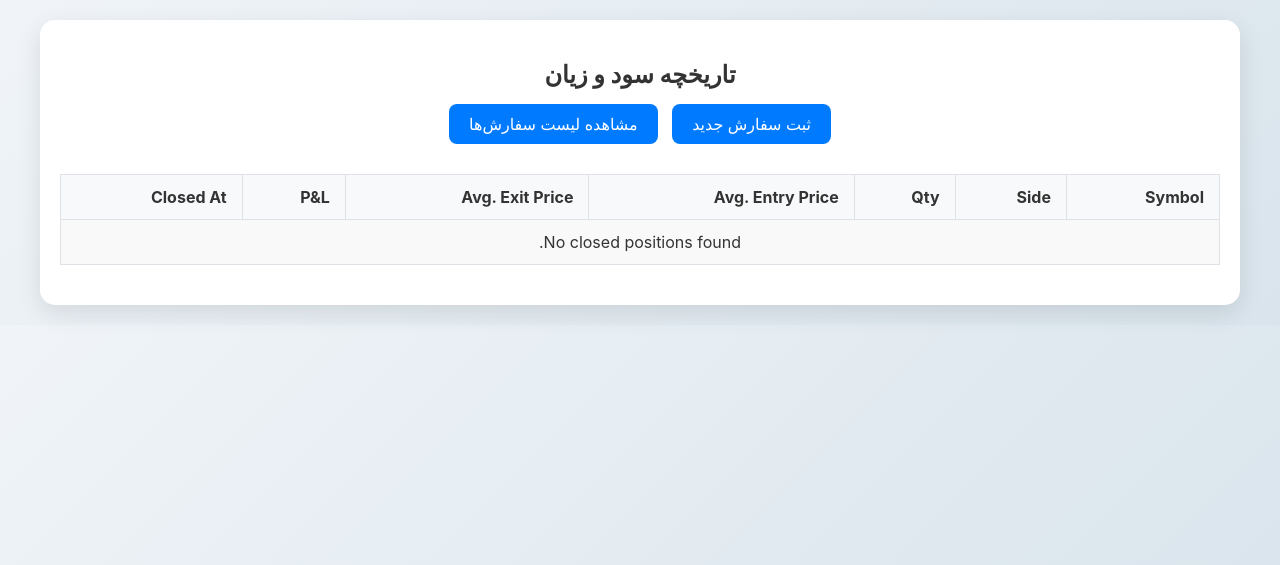
After one commit to hesssan3707/bybit, a Laravel app: template resources/views/pnl_history.blade.php in a window 1280 px wide. The commit adds this page. Shown: the top 565 px of the page. Run offline with Laravel 10, Linux system fonts and the light colour scheme; the template is opened without the code that fills it, so the values that code supplies are empty.

Commit message:
feat: Refactor P&L handling and add new order list features
This commit introduces a major refactoring of the P&L handling logic and adds several new features to the order list page.
- **Separated P&L Table:** A new `closed_positions` table has been created to store P&L history, decoupling it from the orders table.
- **New P&L History Page:** A new page has been added to display the P&L history.
- **Updated Lockout Rule:** The 1-hour lockout rule after a loss now uses the new `closed_positions` table.
- **Display Account Equity:** The total account equity is now displayed on the order list page.
- **Dynamic Action Buttons:** The action buttons on the order list are now dynamic based on the order status (Revoke, Close, Remove).
- **Manual Close Functionality:** Users can now manually close a filled order by providing a price distance.

```diff
--- a/app/Models/BybitOrders.php
+++ b/app/Models/BybitOrders.php
@@ -12,7 +12,6 @@ class BybitOrders extends Model
     protected $guarded = [];
     protected $fillable = [
         'order_id','symbol','entry_price','tp','sl','steps',
-        'expire_minutes','status','closed_at','side','amount','entry_low','entry_high',
-        'closure_price'
+        'expire_minutes','status','closed_at','side','amount','entry_low','entry_high'
     ];
 }
--- /dev/null
+++ b/resources/views/pnl_history.blade.php
@@ -0,0 +1,137 @@
+<!DOCTYPE html>
+<html lang="fa">
+<head>
+    <meta charset="UTF-8">
+    <title>تاریخچه سود و زیان</title>
+    <meta name="viewport" content="width=device-width, initial-scale=1.0">
+    <style>
+        :root {
+            --primary-color: #007bff;
+            --primary-hover: #0056b3;
+            --background-gradient-start: #f0f4f8;
+            --background-gradient-end: #d9e4ec;
+            --table-background: #ffffff;
+            --text-color: #333;
+            --border-color: #dee2e6;
+            --header-bg: #f8f9fa;
+        }
+        * {
+            box-sizing: border-box;
+        }
+        body {
+            font-family: -apple-system, BlinkMacSystemFont, 'Segoe UI', Roboto, 'Helvetica Neue', Arial, sans-serif;
+            margin: 0;
+            padding: 20px;
+            background: linear-gradient(135deg, var(--background-gradient-start), var(--background-gradient-end));
+            direction: rtl;
+            color: var(--text-color);
+        }
+        .container {
+            width: 100%;
+            max-width: 1200px;
+            margin: auto;
+            background: var(--table-background);
+            padding: 20px;
+            border-radius: 15px;
+            box-shadow: 0 8px 25px rgba(0,0,0,0.1);
+        }
+        h2 {
+            text-align: center;
+            margin-bottom: 25px;
+        }
+        .nav-links {
+            text-align: center;
+            margin-bottom: 20px;
+        }
+        .nav-links a {
+            text-decoration: none;
+            background-color: var(--primary-color);
+            color: white;
+            padding: 10px 20px;
+            border-radius: 8px;
+            transition: background-color 0.3s;
+            margin: 0 5px;
+        }
+        .nav-links a:hover {
+            background-color: var(--primary-hover);
+        }
+        .table-responsive {
+            overflow-x: auto;
+        }
+        table {
+            width: 100%;
+            border-collapse: collapse;
+            margin-top: 20px;
+        }
+        th, td {
+            padding: 12px 15px;
+            border: 1px solid var(--border-color);
+            text-align: right;
+        }
+        thead {
+            background-color: var(--header-bg);
+        }
+        tbody tr:nth-of-type(odd) {
+            background-color: #f9f9f9;
+        }
+        .pagination {
+            margin-top: 20px;
+            display: flex;
+            justify-content: center;
+        }
+    </style>
+</head>
+<body>
+
+<div class="container">
+    <h2>تاریخچه سود و زیان</h2>
+
+    <div class="nav-links">
+        <a href="{{ route('order.create') }}">ثبت سفارش جدید</a>
+        <a href="{{ route('orders.index') }}">مشاهده لیست سفارش‌ها</a>
+    </div>
+
+    <div class="table-responsive">
+        <table>
+            <thead>
+                <tr>
+                    <th>Symbol</th>
+                    <th>Side</th>
+                    <th>Qty</th>
+                    <th>Avg. Entry Price</th>
+                    <th>Avg. Exit Price</th>
+                    <th>P&L</th>
+                    <th>Closed At</th>
+                </tr>
+            </thead>
+            <tbody>
+                @forelse ($positions as $position)
+                    <tr>
+                        <td>{{ $position->symbol }}</td>
+                        <td>{{ $position->side }}</td>
+                        <td>{{ rtrim(rtrim(number_format($position->qty, 8), '0'), '.') }}</td>
+                        <td>{{ rtrim(rtrim(number_format($position->avg_entry_price, 4), '0'), '.') }}</td>
+                        <td>{{ rtrim(rtrim(number_format($position->avg_exit_price, 4), '0'), '.') }}</td>
+                        <td>
+                            <span style="color: {{ $position->pnl >= 0 ? 'green' : 'red' }};">
+                                {{ rtrim(rtrim(number_format($position->pnl, 4), '0'), '.') }}
+                            </span>
+                        </td>
+                        <td>{{ \Carbon\Carbon::parse($position->closed_at)->format('Y-m-d H:i:s') }}</td>
+                    </tr>
+                @empty
+                    <tr>
+                        <td colspan="7" style="text-align: center;">No closed positions found.</td>
+                    </tr>
+                @endforelse
+            </tbody>
+        </table>
+    </div>
+
+    <div class="pagination">
+        {{ $positions->links() }}
+    </div>
+</div>
+
+</body>
+</html>
--- a/routes/web.php
+++ b/routes/web.php
@@ -1,6 +1,7 @@
 <?php
 
 use App\Http\Controllers\BybitController;
+use App\Http\Controllers\PnlHistoryController;
 use Illuminate\Support\Facades\Artisan;
 use Illuminate\Support\Facades\Route;
 
@@ -56,3 +57,5 @@ Route::post('/set-order', [BybitController::class, 'store'])->name('order.store'
 Route::get('/orders', [BybitController::class, 'index'])->name('orders.index');
 Route::post('/orders/{bybitOrder}/close', [BybitController::class, 'close'])->name('orders.close');
 Route::delete('/orders/{bybitOrder}', [BybitController::class, 'destroy'])->name('orders.destroy');
+
+Route::get('/pnl-history', [PnlHistoryController::class, 'index'])->name('pnl.history');
```
Also changed, not shown: app/Console/Commands/BybitLifecycle.php (+46 -55 lines), app/Http/Controllers/BybitController.php (+7 -105 lines), app/Http/Controllers/PnlHistoryController.php (added, +17 -0 lines), app/Models/ClosedPosition.php (added, +26 -0 lines), resources/views/orders_list.blade.php (+1 -10 lines), database/migrations/2025_08_19_121709_create_closed_positions_table.php (added), database/migrations/2025_08_19_121835_remove_pnl_columns_from_bybit_orders_table.php (added).
